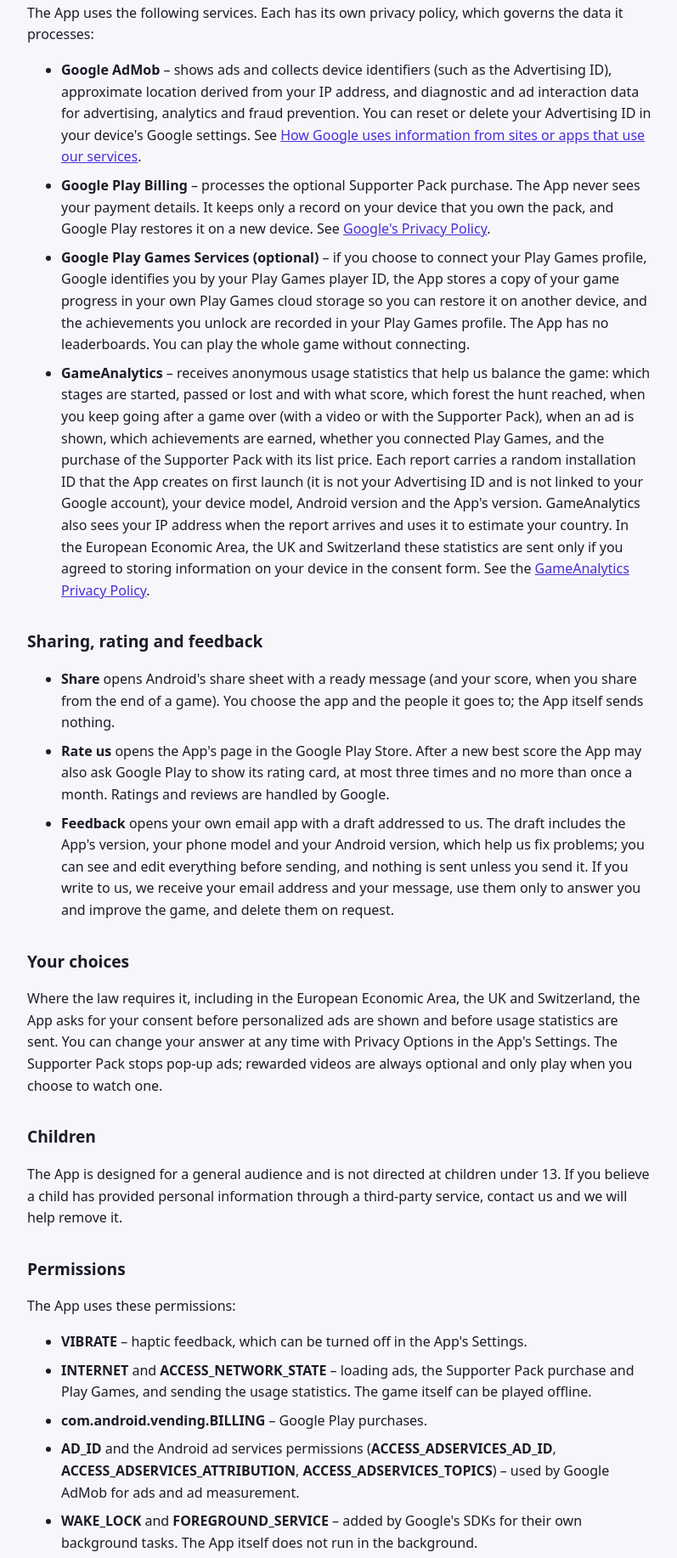
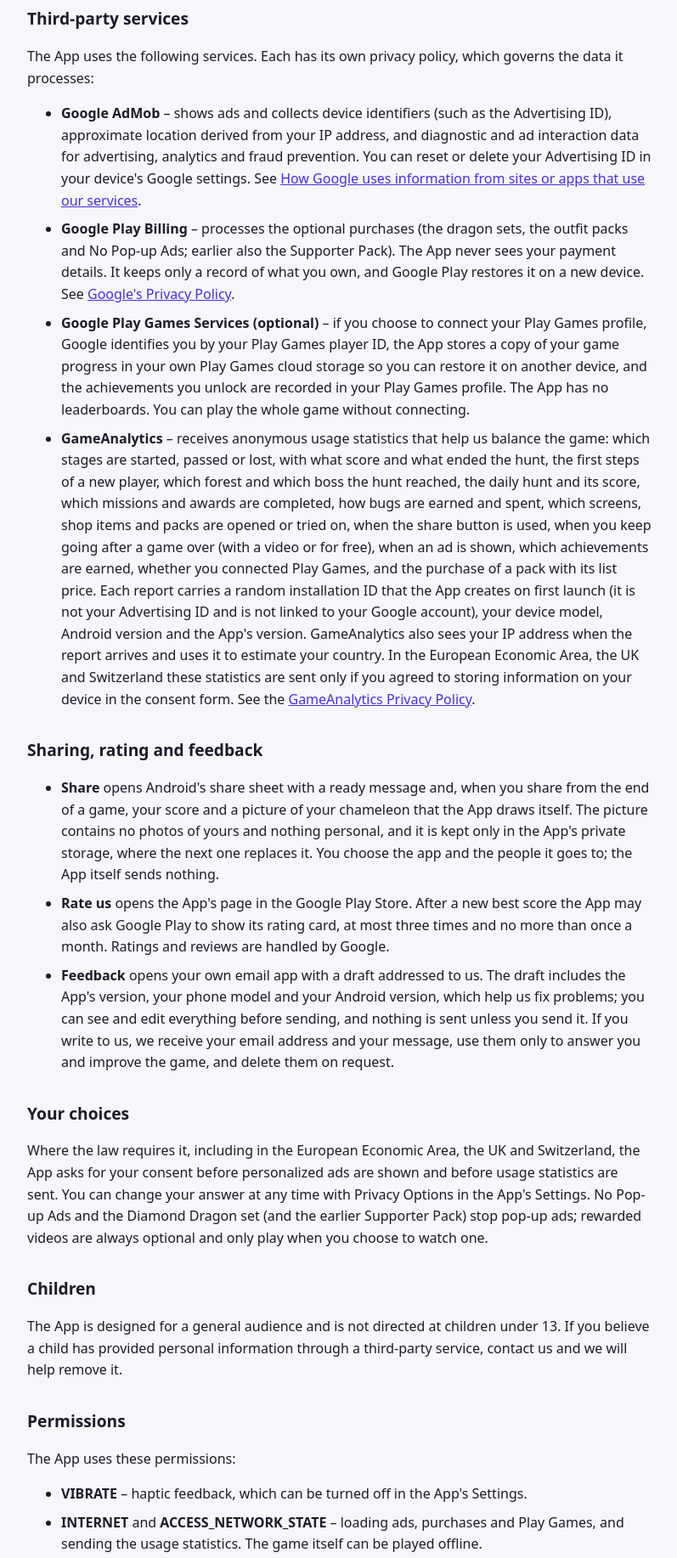
Before and after one commit to biberbit-studio/biberbit-studio.github.io, a plain HTML site: page lizard-lick-privacy.html in a window 1280 px wide. Shown: the part 768-2602 px from the top of the page at 85% size, without its empty margins (240-1037 px from the left). Drawn offline with Linux system fonts and the light colour scheme.

Commit message:
Lizard Lick privacy policy: 1.3 (daily hunt, missions, bug book, share picture, more statistics, packs)
Co-Authored-By: Claude Opus 5.5 <noreply@anthropic.com>

```diff
--- a/lizard-lick-privacy.html
+++ b/lizard-lick-privacy.html
@@ -18,11 +18,11 @@ li { margin-bottom: .5rem; }
 <body>
 <main>
 <h1>Privacy Policy – Lizard Lick: Color Bug Hunt</h1>
-<p><strong>Effective date:</strong> November 24, 2026<br><strong>Developer:</strong> BiberBit Studio<br><strong>Contact:</strong> biberbitstudio@gmail.com</p>
+<p><strong>Effective date:</strong> November 25, 2026<br><strong>Developer:</strong> BiberBit Studio<br><strong>Contact:</strong> biberbitstudio@gmail.com</p>
 <p>Lizard Lick: Color Bug Hunt ("the App") is an arcade game for Android in which a chameleon catches bugs with its tongue. This policy explains what information the App handles and how.</p>
 
 <h2>Information the App stores on your device</h2>
-<p>The App saves your game progress and settings locally on your device: best score, highest stage, number of games played, totals such as bugs eaten and golden butterflies caught, your best streak, which achievements were already unlocked, your sound, music, vibration and accessibility settings, whether you own the Supporter Pack, and when the App last asked you to rate it. This information stays on your device unless you choose to connect Play Games (see below). Uninstalling the App deletes it. We operate no servers and receive none of this information. Separately, the App sends anonymous usage statistics to GameAnalytics, as described under "Third-party services".</p>
+<p>The App saves your game progress and settings locally on your device: best score, highest stage, number of games played, totals such as bugs eaten and golden butterflies caught, your best streak, which achievements and awards were already unlocked, your daily missions and how many days you played, your best results in the daily hunt, the bugs in your bug book, the bugs you have to spend and the outfits you own and wear, your sound, music, vibration, language and accessibility settings, which packs you own, and when the App last asked you to rate it. This information stays on your device unless you choose to connect Play Games (see below). Uninstalling the App deletes it. We operate no servers and receive none of this information. Separately, the App sends anonymous usage statistics to GameAnalytics, as described under "Third-party services".</p>
 
 <h2>Information the App does not collect</h2>
 <p>The App does not ask for your name, email, contacts, precise location, photos, camera, microphone, or any account of its own. It has no chat and no user-to-user content. Apart from the anonymous usage statistics described below, it reports nothing about how you play.</p>
@@ -31,20 +31,20 @@ li { margin-bottom: .5rem; }
 <p>The App uses the following services. Each has its own privacy policy, which governs the data it processes:</p>
 <ul>
 <li><strong>Google AdMob</strong> – shows ads and collects device identifiers (such as the Advertising ID), approximate location derived from your IP address, and diagnostic and ad interaction data for advertising, analytics and fraud prevention. You can reset or delete your Advertising ID in your device's Google settings. See <a href="https://policies.google.com/technologies/partner-sites">How Google uses information from sites or apps that use our services</a>.</li>
-<li><strong>Google Play Billing</strong> – processes the optional Supporter Pack purchase. The App never sees your payment details. It keeps only a record on your device that you own the pack, and Google Play restores it on a new device. See <a href="https://policies.google.com/privacy">Google's Privacy Policy</a>.</li>
+<li><strong>Google Play Billing</strong> – processes the optional purchases (the dragon sets, the outfit packs and No Pop-up Ads; earlier also the Supporter Pack). The App never sees your payment details. It keeps only a record of what you own, and Google Play restores it on a new device. See <a href="https://policies.google.com/privacy">Google's Privacy Policy</a>.</li>
 <li><strong>Google Play Games Services (optional)</strong> – if you choose to connect your Play Games profile, Google identifies you by your Play Games player ID, the App stores a copy of your game progress in your own Play Games cloud storage so you can restore it on another device, and the achievements you unlock are recorded in your Play Games profile. The App has no leaderboards. You can play the whole game without connecting.</li>
-<li><strong>GameAnalytics</strong> – receives anonymous usage statistics that help us balance the game: which stages are started, passed or lost and with what score, which forest the hunt reached, when you keep going after a game over (with a video or with the Supporter Pack), when an ad is shown, which achievements are earned, whether you connected Play Games, and the purchase of the Supporter Pack with its list price. Each report carries a random installation ID that the App creates on first launch (it is not your Advertising ID and is not linked to your Google account), your device model, Android version and the App's version. GameAnalytics also sees your IP address when the report arrives and uses it to estimate your country. In the European Economic Area, the UK and Switzerland these statistics are sent only if you agreed to storing information on your device in the consent form. See the <a href="https://gameanalytics.com/privacy">GameAnalytics Privacy Policy</a>.</li>
+<li><strong>GameAnalytics</strong> – receives anonymous usage statistics that help us balance the game: which stages are started, passed or lost, with what score and what ended the hunt, the first steps of a new player, which forest and which boss the hunt reached, the daily hunt and its score, which missions and awards are completed, how bugs are earned and spent, which screens, shop items and packs are opened or tried on, when the share button is used, when you keep going after a game over (with a video or for free), when an ad is shown, which achievements are earned, whether you connected Play Games, and the purchase of a pack with its list price. Each report carries a random installation ID that the App creates on first launch (it is not your Advertising ID and is not linked to your Google account), your device model, Android version and the App's version. GameAnalytics also sees your IP address when the report arrives and uses it to estimate your country. In the European Economic Area, the UK and Switzerland these statistics are sent only if you agreed to storing information on your device in the consent form. See the <a href="https://gameanalytics.com/privacy">GameAnalytics Privacy Policy</a>.</li>
 </ul>
 
 <h2>Sharing, rating and feedback</h2>
 <ul>
-<li><strong>Share</strong> opens Android's share sheet with a ready message (and your score, when you share from the end of a game). You choose the app and the people it goes to; the App itself sends nothing.</li>
+<li><strong>Share</strong> opens Android's share sheet with a ready message and, when you share from the end of a game, your score and a picture of your chameleon that the App draws itself. The picture contains no photos of yours and nothing personal, and it is kept only in the App's private storage, where the next one replaces it. You choose the app and the people it goes to; the App itself sends nothing.</li>
 <li><strong>Rate us</strong> opens the App's page in the Google Play Store. After a new best score the App may also ask Google Play to show its rating card, at most three times and no more than once a month. Ratings and reviews are handled by Google.</li>
 <li><strong>Feedback</strong> opens your own email app with a draft addressed to us. The draft includes the App's version, your phone model and your Android version, which help us fix problems; you can see and edit everything before sending, and nothing is sent unless you send it. If you write to us, we receive your email address and your message, use them only to answer you and improve the game, and delete them on request.</li>
 </ul>
 
 <h2>Your choices</h2>
-<p>Where the law requires it, including in the European Economic Area, the UK and Switzerland, the App asks for your consent before personalized ads are shown and before usage statistics are sent. You can change your answer at any time with Privacy Options in the App's Settings. The Supporter Pack stops pop-up ads; rewarded videos are always optional and only play when you choose to watch one.</p>
+<p>Where the law requires it, including in the European Economic Area, the UK and Switzerland, the App asks for your consent before personalized ads are shown and before usage statistics are sent. You can change your answer at any time with Privacy Options in the App's Settings. No Pop-up Ads and the Diamond Dragon set (and the earlier Supporter Pack) stop pop-up ads; rewarded videos are always optional and only play when you choose to watch one.</p>
 
 <h2>Children</h2>
 <p>The App is designed for a general audience and is not directed at children under 13. If you believe a child has provided personal information through a third-party service, contact us and we will help remove it.</p>
@@ -53,7 +53,7 @@ li { margin-bottom: .5rem; }
 <p>The App uses these permissions:</p>
 <ul>
 <li><strong>VIBRATE</strong> – haptic feedback, which can be turned off in the App's Settings.</li>
-<li><strong>INTERNET</strong> and <strong>ACCESS_NETWORK_STATE</strong> – loading ads, the Supporter Pack purchase and Play Games, and sending the usage statistics. The game itself can be played offline.</li>
+<li><strong>INTERNET</strong> and <strong>ACCESS_NETWORK_STATE</strong> – loading ads, purchases and Play Games, and sending the usage statistics. The game itself can be played offline.</li>
 <li><strong>com.android.vending.BILLING</strong> – Google Play purchases.</li>
 <li><strong>AD_ID</strong> and the Android ad services permissions (<strong>ACCESS_ADSERVICES_AD_ID</strong>, <strong>ACCESS_ADSERVICES_ATTRIBUTION</strong>, <strong>ACCESS_ADSERVICES_TOPICS</strong>) – used by Google AdMob for ads and ad measurement.</li>
 <li><strong>WAKE_LOCK</strong> and <strong>FOREGROUND_SERVICE</strong> – added by Google's SDKs for their own background tasks. The App itself does not run in the background.</li>
```
